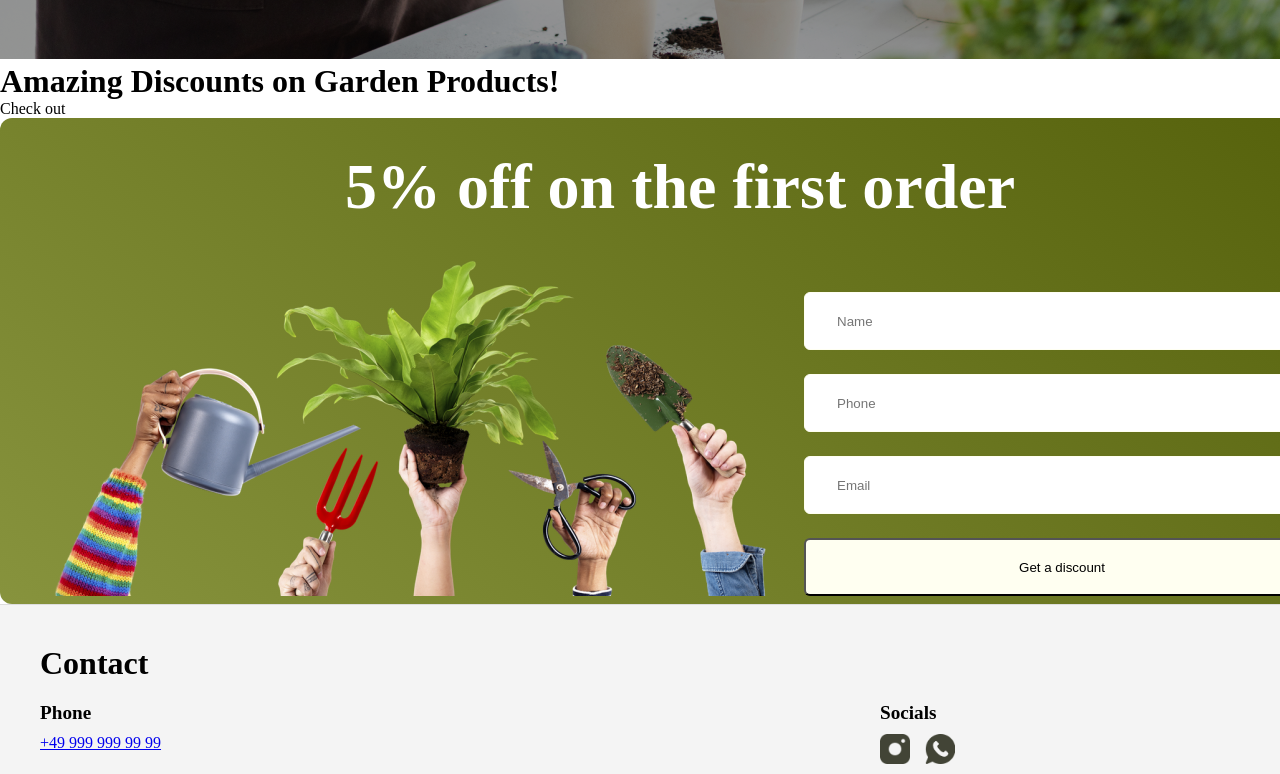
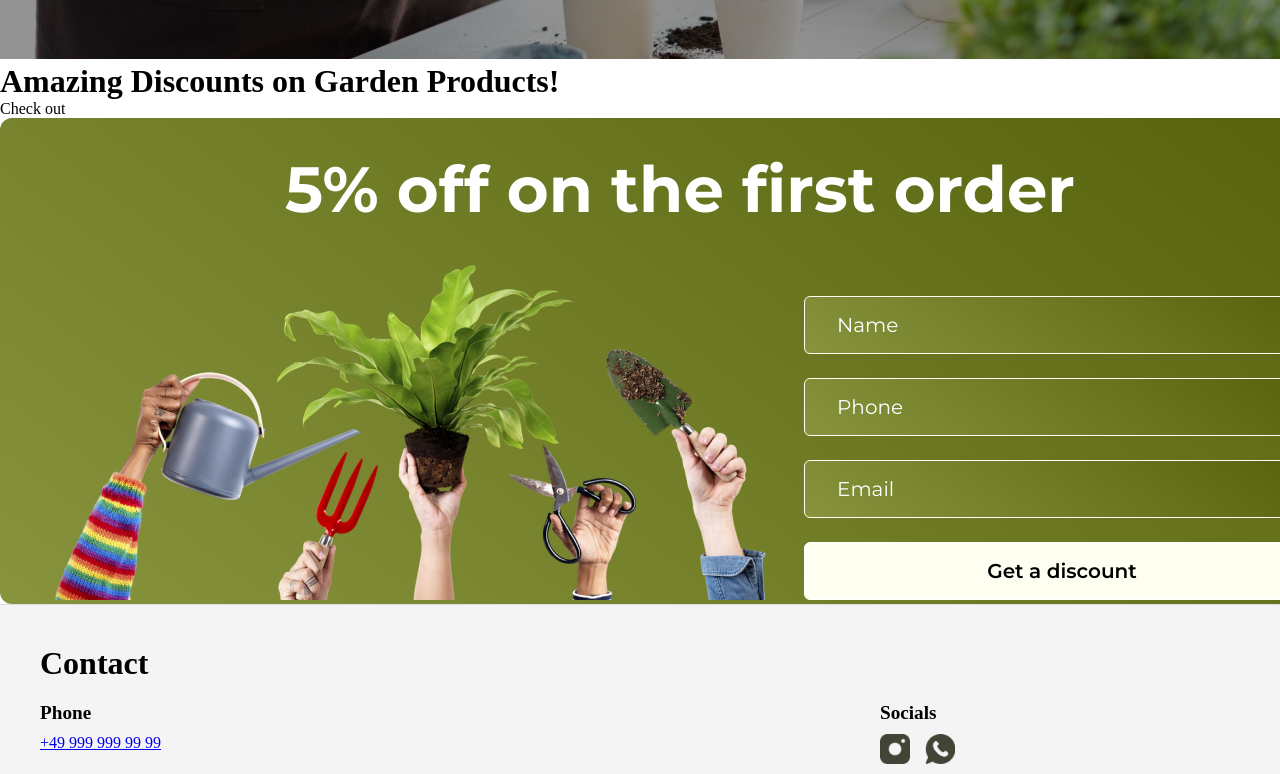
Before and after one commit to Vadim1489/GardenProject_FE_TelRan, a React (Create React App) app: page / in a window 1280 px wide. Shown: the part 665-1439 px from the top of the page. Built offline with nearby package versions, Linux system fonts and the light colour scheme; no server answers.

Commit message:
change style form with discount

```diff
--- a/src/components/Form/index.module.css
+++ b/src/components/Form/index.module.css
@@ -12,14 +12,25 @@
     padding: 16px 32px;
     width: 516px;
     height: 58px;
+    background: linear-gradient(37deg, #87933d 0%, #55610b 100%);
+    font-family: "Montserrat", sans-serif;
+    font-size: 20px;
 }
+
+input::placeholder {
+    color: white;
+  }
 
 .form button {
     border-radius: 6px;
+    border: 1px solid white;
     padding: 16px 32px;
     width: 516px;
     height: 58px;
     background: #fffff1;
+    font-family: "Montserrat", sans-serif;
+    font-weight: 600;
+    font-size: 20px;
 }
 
 .discount_form {
@@ -36,6 +47,8 @@
     font-weight: 700;
     color: #fff;
     margin: 0 0 32px 0;
+    font-family: "Montserrat", sans-serif;
+
 }
 
 .discount_form_container {
```
